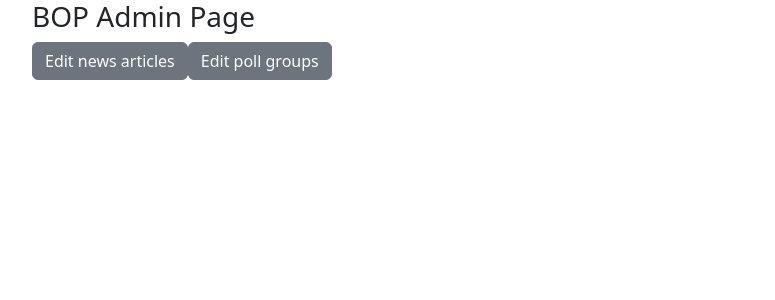
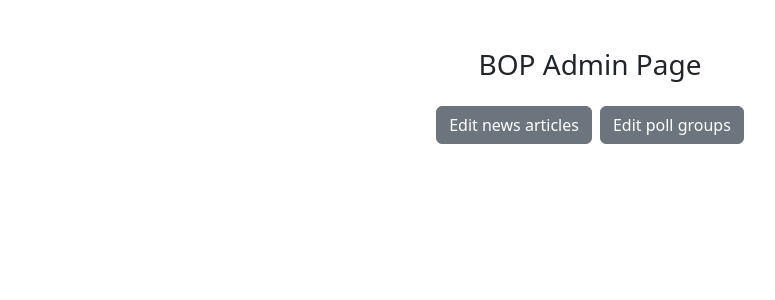
Before and after one commit to fullstackatbrown/project-bop, a React (Create React App) app in the folder bop-admin/: page / in a window 1280 px wide. Shown: the top 300 px of the page, without its empty margins (50-825 px from the left). Built offline with nearby package versions, Linux system fonts and the light colour scheme; what @cosmicjs/sdk would draw is missing.

Commit message:
make main page ok

```diff
--- a/bop-admin/src/pages/Main.js
+++ b/bop-admin/src/pages/Main.js
@@ -5,10 +5,16 @@ export default function Main() {
     const navigate = useNavigate();
 
     return (
-        <Container>
+        <Container className="d-flex flex-column align-items-center text-center mt-5">
             <h3>BOP Admin Page</h3>
-            <Button variant="secondary" onClick={() => navigate("/news")}>Edit news articles</Button>
-            <Button variant="secondary" onClick={() => navigate("/poll")}>Edit poll groups</Button>
+            <div className="d-flex gap-2 mt-3">
+                <Button variant="secondary" onClick={() => navigate("/news")}>
+                    Edit news articles
+                </Button>
+                <Button variant="secondary" onClick={() => navigate("/poll")}>
+                    Edit poll groups
+                </Button>
+            </div>
         </Container>
     );
 }
```
